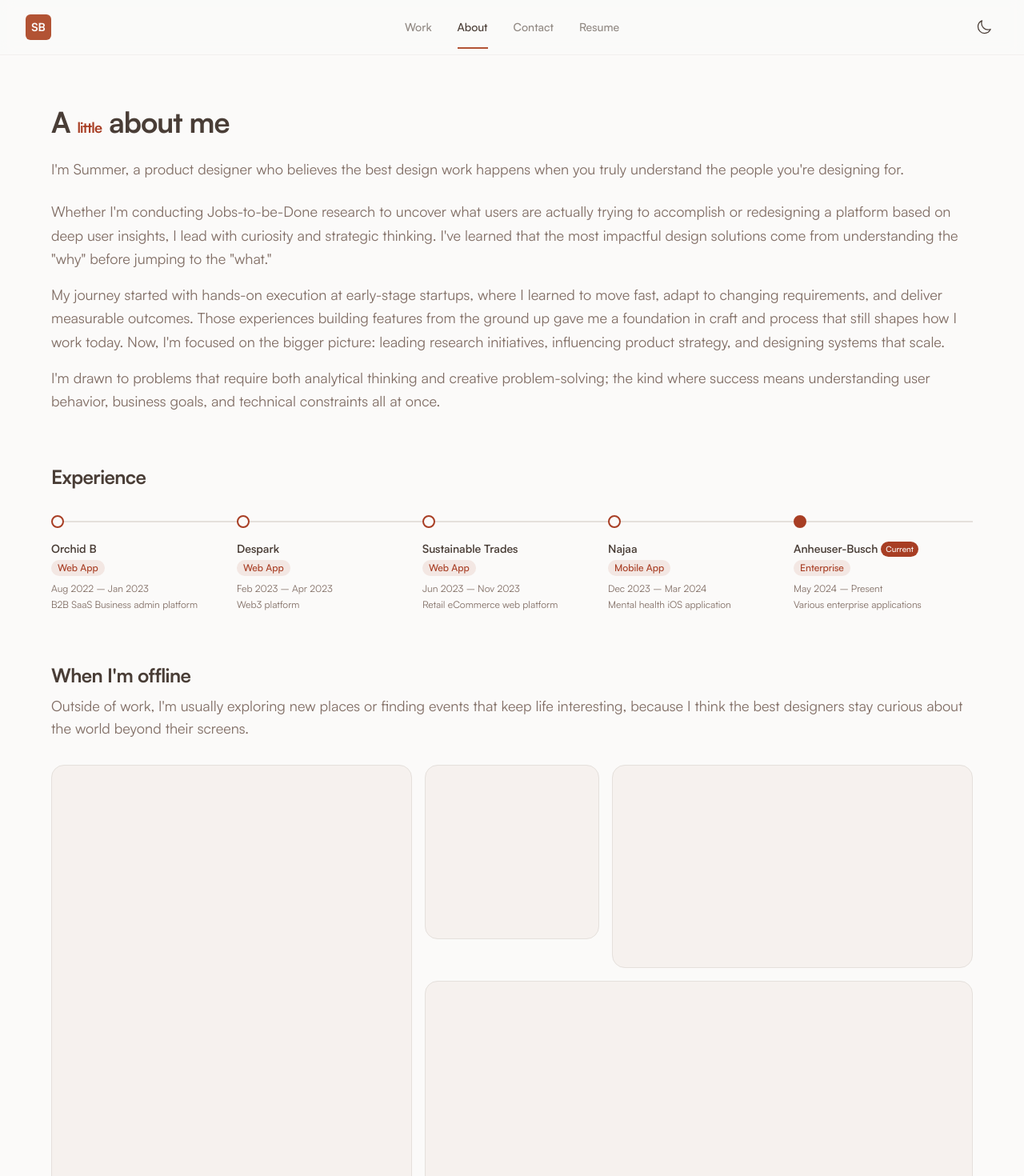
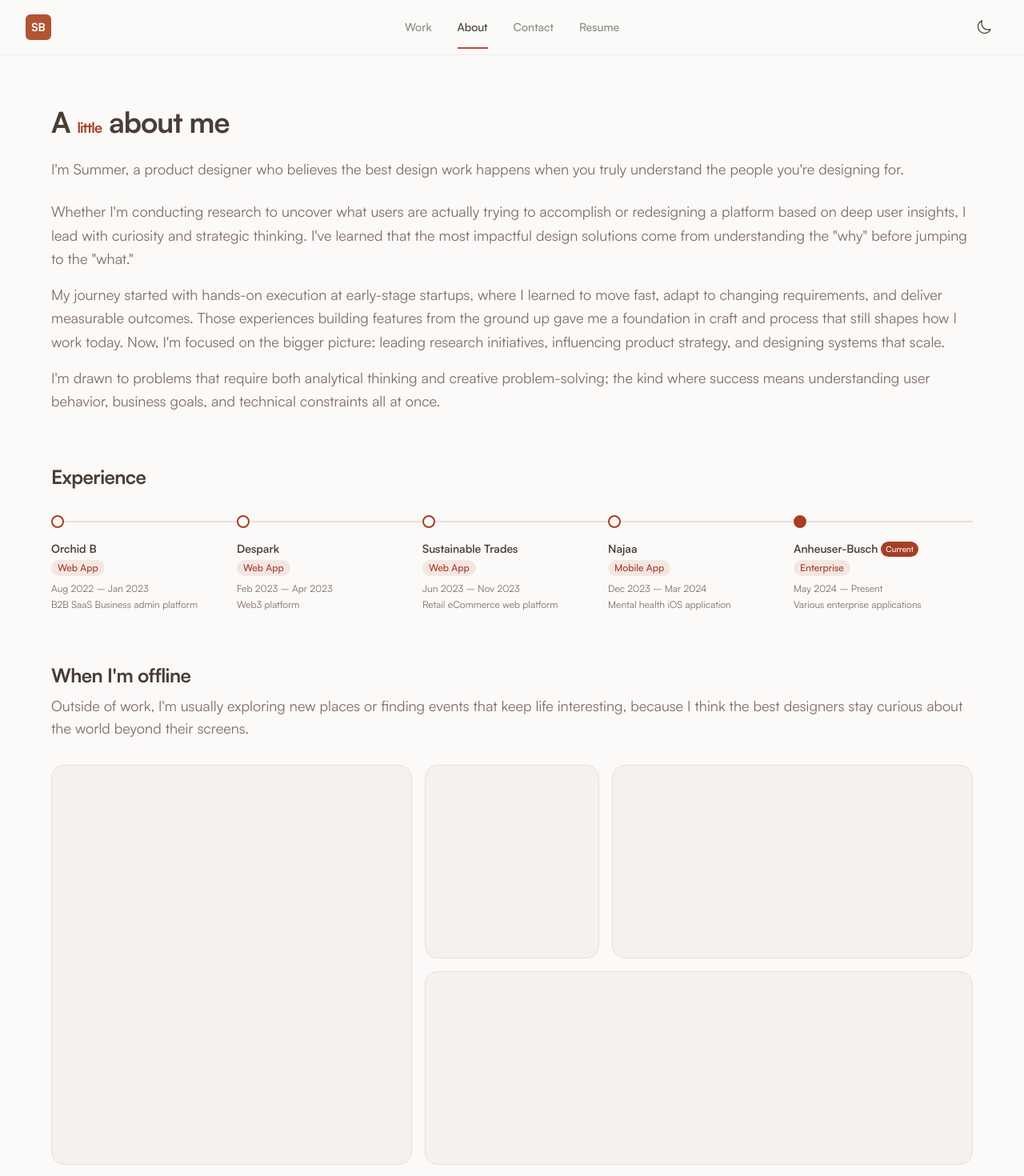
Before and after one commit to sumbotterilluiux-prog/summer-portfolio, a Next.js app: page /about in a window 1280 px wide. Shown: the top 1470 px of the page at 80% size. Built offline with nearby package versions, Linux system fonts and the light colour scheme.

Commit message:
Small edits to najaa and about page

```diff
--- a/app/about/page.tsx
+++ b/app/about/page.tsx
@@ -59,7 +59,7 @@ export default function AboutPage() {
               I'm Summer, a product designer who believes the best design work happens when you truly understand the people you're designing for.
             </p>
             <p className="text-lg leading-relaxed text-muted-foreground">
-              Whether I'm conducting Jobs-to-be-Done research to uncover what users are actually trying to
+              Whether I'm conducting research to uncover what users are actually trying to
               accomplish or redesigning a platform based on deep user insights, I lead with curiosity and
               strategic thinking. I've learned that the most impactful design solutions come from understanding
               the "why" before jumping to the "what."
@@ -132,9 +132,9 @@ export default function AboutPage() {
           </p>
 
           {/* Bento Box Grid */}
-          <div className="mt-8 grid grid-cols-2 gap-4 md:grid-cols-5">
+          <div className="mt-8 grid grid-cols-2 grid-rows-[1fr_1fr] gap-4 md:grid-cols-5 md:grid-rows-2" style={{ gridAutoRows: '1fr' }}>
             {/* Image 1 - Tall left (wider) */}
-            <div className="col-span-1 row-span-2 aspect-[3/4] overflow-hidden rounded-2xl bg-secondary/50 border border-border md:col-span-2 md:aspect-auto md:h-full">
+            <div className="col-span-1 row-span-2 min-h-[400px] overflow-hidden rounded-2xl bg-secondary/50 border border-border md:col-span-2 md:min-h-[500px]">
               {/* Replace with your image */}
               {/* <Image
                 src="/images/outside-1.jpg"
@@ -146,7 +146,7 @@ export default function AboutPage() {
             </div>
 
             {/* Image 2 - Top middle */}
-            <div className="col-span-1 aspect-square overflow-hidden rounded-2xl bg-secondary/50 border border-border">
+            <div className="col-span-1 min-h-[180px] overflow-hidden rounded-2xl bg-secondary/50 border border-border md:min-h-[240px]">
               {/* Replace with your image */}
               {/* <Image
                 src="/images/outside-2.jpg"
@@ -158,7 +158,7 @@ export default function AboutPage() {
             </div>
 
             {/* Image 3 - Top right (spans 2 on desktop) */}
-            <div className="col-span-1 aspect-square overflow-hidden rounded-2xl bg-secondary/50 border border-border md:col-span-2 md:aspect-video">
+            <div className="col-span-1 min-h-[180px] overflow-hidden rounded-2xl bg-secondary/50 border border-border md:col-span-2 md:min-h-[240px]">
               {/* Replace with your image */}
               {/* <Image
                 src="/images/outside-3.jpg"
@@ -170,7 +170,7 @@ export default function AboutPage() {
             </div>
 
             {/* Image 4 - Bottom right (spans 3 on desktop) */}
-            <div className="col-span-2 aspect-video overflow-hidden rounded-2xl bg-secondary/50 border border-border md:col-span-3">
+            <div className="col-span-2 min-h-[180px] overflow-hidden rounded-2xl bg-secondary/50 border border-border md:col-span-3 md:min-h-[240px]">
               {/* Replace with your image */}
               {/* <Image
                 src="/images/outside-4.jpg"
--- a/app/work/[slug]/page.tsx
+++ b/app/work/[slug]/page.tsx
@@ -179,7 +179,7 @@ export default async function CaseStudyPage({
           </div>
 
           {/* Content */}
-          <div className="prose prose-lg dark:prose-invert max-w-none prose-headings:scroll-mt-20 prose-h2:mb-3 prose-h2:mt-16 prose-h2:text-3xl prose-h3:mt-4 prose-h3:text-xl prose-h3:text-foreground [&>h2+p]:mt-0 [&>h2+div]:mt-0 [&>h2+h3]:mt-3">
+          <div className="prose prose-lg dark:prose-invert max-w-none prose-headings:scroll-mt-20 prose-h2:mb-3 prose-h2:mt-10 prose-h2:text-3xl prose-h3:mt-4 prose-h3:text-xl prose-h3:text-foreground [&>h2+p]:mt-0 [&>h2+div]:mt-0 [&>h2+h3]:mt-3">
             <MDXRemote source={caseStudy.content} components={components} />
           </div>
 
--- a/content/case-studies/najaa.mdx
+++ b/content/case-studies/najaa.mdx
@@ -8,7 +8,7 @@ timeframe: "4 months"
 team: "2 Designers, 1 Developer, 1 PM"
 tags: ["UX/UI Design", "Mobile", "Health & Wellness"]
 impact: "+15% engagement across new recovery features"
-excerpt: "Designed membership dashboard experiences to help sustainable traders manage inventory, exchanges, and orders within a bartering-based marketplace MVP."
+excerpt: "Designed reflective tracking and statistics features to help Najaa users better understand their recovery progress."
 confidential: false
 featured: true
 date: "2023-12-15"
```
